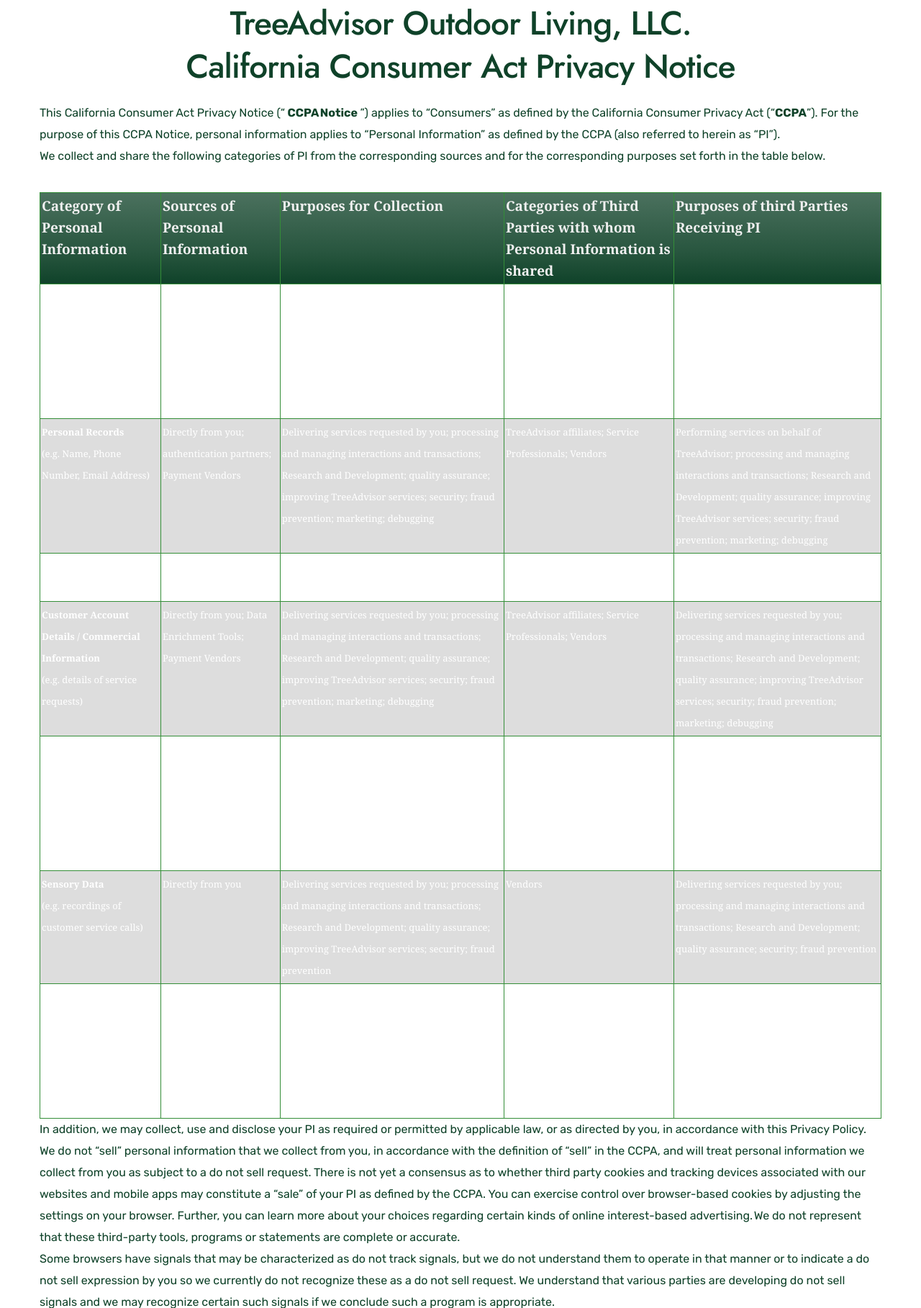
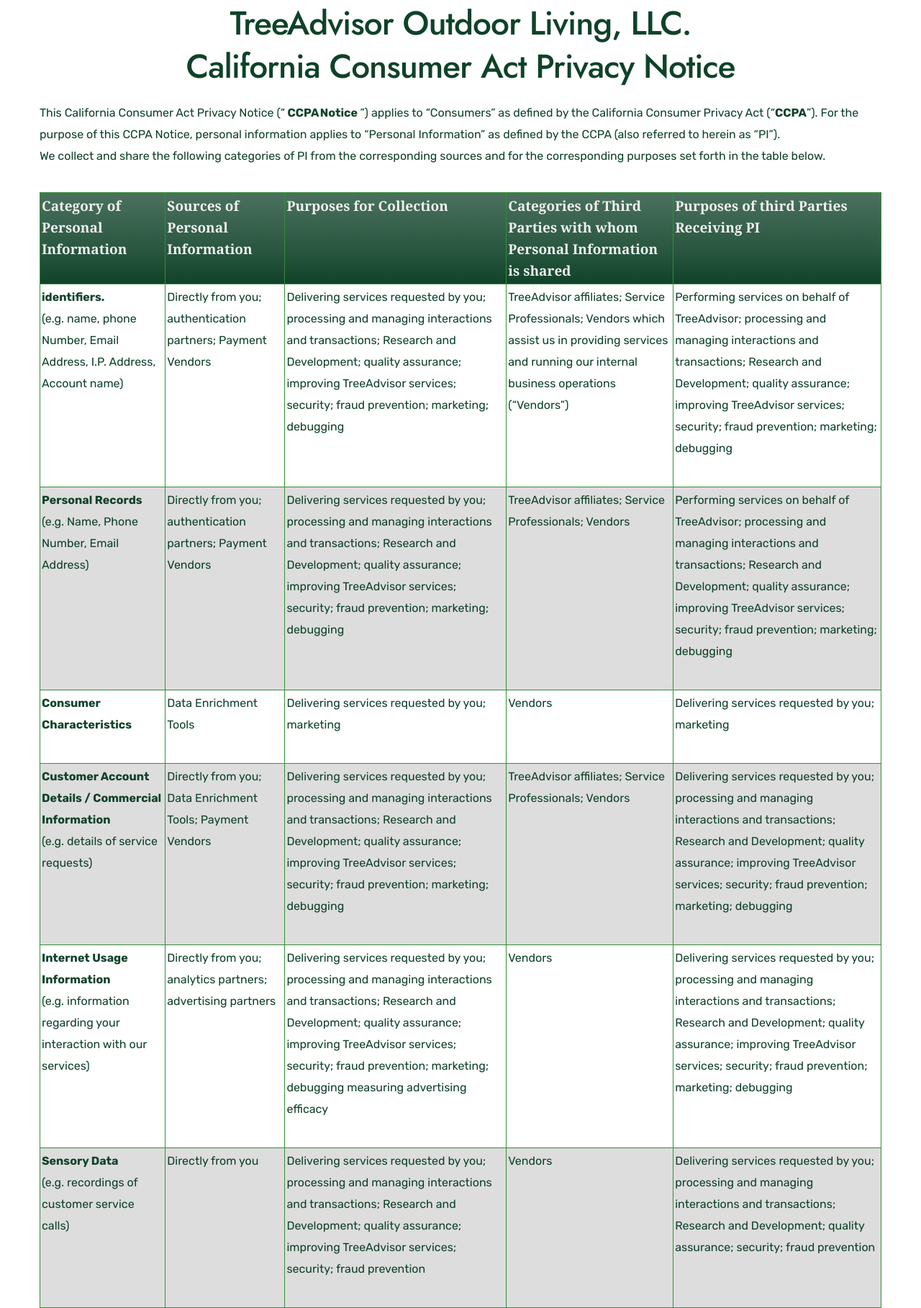
Before and after one commit to mcardy-ux/treeadvisor, a PHP site: page /california_privacy.php in a window 1280 px wide. Shown: the part 270-2087 px from the top of the page at 72% size. Run offline with PHP 8.4, Linux system fonts and the light colour scheme; some web fonts are replaced.

Commit message:
se realizo cambios en la tabla y quedó finalizado california consumer

```diff
--- a/california_privacy.php
+++ b/california_privacy.php
@@ -25,53 +25,53 @@
                         </thead>
                         <tbody>
                         <tr>
-                        <td><strong>identifiers.</strong> <br> (e.g. name, phone Number, Email Address, I.P. Address, Account name)</td>
-                        <td>Directly from you; authentication partners; Payment Vendors</td>
-                        <td>Delivering services requested by you; processing and managing interactions and transactions; Research and Development; quality assurance; improving TreeAdvisor services; security; fraud prevention; marketing; debugging</td>
-                        <td>TreeAdvisor affiliates; Service Professionals; Vendors which assist us in providing services and running our internal business operations (“Vendors”)</td>
-                        <td>Performing services on behalf of TreeAdvisor; processing and managing interactions and transactions; Research and Development; quality assurance; improving TreeAdvisor services; security; fraud prevention; marketing; debugging</td>
+                        <td><p class="section-desc mg-bottom-35"><strong>identifiers.</strong> <br> (e.g. name, phone Number, Email Address, I.P. Address, Account name)</p></td>
+                        <td><p class="section-desc mg-bottom-35">Directly from you; authentication partners; Payment Vendors</p></td>
+                        <td><p class="section-desc mg-bottom-35">Delivering services requested by you; processing and managing interactions and transactions; Research and Development; quality assurance; improving TreeAdvisor services; security; fraud prevention; marketing; debugging</p></td>
+                        <td><p class="section-desc mg-bottom-35">TreeAdvisor affiliates; Service Professionals; Vendors which assist us in providing services and running our internal business operations (“Vendors”)</p></td>
+                        <td><p class="section-desc mg-bottom-35">Performing services on behalf of TreeAdvisor; processing and managing interactions and transactions; Research and Development; quality assurance; improving TreeAdvisor services; security; fraud prevention; marketing; debugging</p></td>
                         </tr>
                         <tr>
-                        <td><strong>Personal Records</strong> <br> (e.g. Name, Phone Number, Email Address) </td>
-                        <td>Directly from you; authentication partners; Payment Vendors</td>
-                        <td>Delivering services requested by you; processing and managing interactions and transactions; Research and Development; quality assurance; improving TreeAdvisor services; security; fraud prevention; marketing; debugging </td>
-                        <td>TreeAdvisor affiliates; Service Professionals; Vendors </td>
-                        <td>Performing services on behalf of TreeAdvisor; processing and managing interactions and transactions; Research and Development; quality assurance; improving TreeAdvisor services; security; fraud prevention; marketing; debugging</td>
+                        <td><p class="section-desc mg-bottom-35"><strong>Personal Records</strong> <br> (e.g. Name, Phone Number, Email Address) </p></td>
+                        <td><p class="section-desc mg-bottom-35">Directly from you; authentication partners; Payment Vendors</p></td>
+                        <td><p class="section-desc mg-bottom-35">Delivering services requested by you; processing and managing interactions and transactions; Research and Development; quality assurance; improving TreeAdvisor services; security; fraud prevention; marketing; debugging </p></td>
+                        <td><p class="section-desc mg-bottom-35">TreeAdvisor affiliates; Service Professionals; Vendors </p></td>
+                        <td><p class="section-desc mg-bottom-35">Performing services on behalf of TreeAdvisor; processing and managing interactions and transactions; Research and Development; quality assurance; improving TreeAdvisor services; security; fraud prevention; marketing; debugging</p></td>
                         </tr>
                         <tr>
-                        <td><strong>Consumer Characteristics </strong></td>
-                        <td>Data Enrichment Tools</td>
-                        <td>Delivering services requested by you; marketing </td>
-                        <td>Vendors</td>
-                        <td>Delivering services requested by you; marketing </td>
+                        <td><p class="section-desc mg-bottom-35"><strong>Consumer Characteristics </strong></p></td>
+                        <td><p class="section-desc mg-bottom-35">Data Enrichment Tools</p></td>
+                        <td><p class="section-desc mg-bottom-35">Delivering services requested by you; marketing </p></td>
+                        <td><p class="section-desc mg-bottom-35">Vendors</p></td>
+                        <td><p class="section-desc mg-bottom-35">Delivering services requested by you; marketing </p></td>
                         </tr>
                         <tr>
-                        <td><strong>Customer Account Details / Commercial Information </strong> <br>(e.g. details of service requests) </td>
-                        <td>Directly from you; Data Enrichment Tools; Payment Vendors</td>
-                        <td>Delivering services requested by you; processing and managing interactions and transactions; Research and Development; quality assurance; improving TreeAdvisor services; security; fraud prevention; marketing; debugging</td>
-                        <td>TreeAdvisor affiliates; Service Professionals; Vendors</td>
-                        <td>Delivering services requested by you; processing and managing interactions and transactions; Research and Development; quality assurance; improving TreeAdvisor services; security; fraud prevention; marketing; debugging</td>
+                        <td><p class="section-desc mg-bottom-35"><strong>Customer Account Details / Commercial Information </strong> <br>(e.g. details of service requests) </p></td>
+                        <td><p class="section-desc mg-bottom-35">Directly from you; Data Enrichment Tools; Payment Vendors</p></td>
+                        <td><p class="section-desc mg-bottom-35">Delivering services requested by you; processing and managing interactions and transactions; Research and Development; quality assurance; improving TreeAdvisor services; security; fraud prevention; marketing; debugging</p></td>
+                        <td><p class="section-desc mg-bottom-35">TreeAdvisor affiliates; Service Professionals; Vendors</p></td>
+                        <td><p class="section-desc mg-bottom-35">Delivering services requested by you; processing and managing interactions and transactions; Research and Development; quality assurance; improving TreeAdvisor services; security; fraud prevention; marketing; debugging</p></td>
                         </tr>
                         <tr>
-                        <td><strong>Internet Usage Information</strong> <br> (e.g. information regarding your interaction with our services) </td>
-                        <td>Directly from you; analytics partners; advertising partners</td>
-                        <td>Delivering services requested by you; processing and managing interactions and transactions; Research and Development; quality assurance; improving TreeAdvisor services; security; fraud prevention; marketing; debugging measuring advertising efficacy </td>
-                        <td>Vendors</td>
-                        <td>Delivering services requested by you; processing and managing interactions and transactions; Research and Development; quality assurance; improving TreeAdvisor services; security; fraud prevention; marketing; debugging</td>
+                        <td><p class="section-desc mg-bottom-35"><strong>Internet Usage Information</strong> <br> (e.g. information regarding your interaction with our services) </p></td>
+                        <td><p class="section-desc mg-bottom-35">Directly from you; analytics partners; advertising partners</p></td>
+                        <td><p class="section-desc mg-bottom-35">Delivering services requested by you; processing and managing interactions and transactions; Research and Development; quality assurance; improving TreeAdvisor services; security; fraud prevention; marketing; debugging measuring advertising efficacy </p></td>
+                        <td><p class="section-desc mg-bottom-35">Vendors</p></td>
+                        <td><p class="section-desc mg-bottom-35">Delivering services requested by you; processing and managing interactions and transactions; Research and Development; quality assurance; improving TreeAdvisor services; security; fraud prevention; marketing; debugging</p></td>
                         </tr>
                         <tr>
-                        <td><strong>Sensory Data</strong> <br> (e.g. recordings of customer service calls) </td>
-                        <td>Directly from you </td>
-                        <td>Delivering services requested by you; processing and managing interactions and transactions; Research and Development; quality assurance; improving TreeAdvisor services; security; fraud prevention</td>
-                        <td>Vendors</td>
-                        <td>Delivering services requested by you; processing and managing interactions and transactions; Research and Development; quality assurance; security; fraud prevention</td>
+                        <td><p class="section-desc mg-bottom-35"><strong>Sensory Data</strong> <br> (e.g. recordings of customer service calls) </p></td>
+                        <td><p class="section-desc mg-bottom-35">Directly from you </p></td>
+                        <td><p class="section-desc mg-bottom-35">Delivering services requested by you; processing and managing interactions and transactions; Research and Development; quality assurance; improving TreeAdvisor services; security; fraud prevention</p></td>
+                        <td><p class="section-desc mg-bottom-35">Vendors</p></td>
+                        <td><p class="section-desc mg-bottom-35">Delivering services requested by you; processing and managing interactions and transactions; Research and Development; quality assurance; security; fraud prevention</p></td>
                         </tr>
                         <tr>
-                        <td><strong>Inferences from PI Collected</strong> <br> (e.g. your preferences, likelihood of interest in certain of our services) </td>
-                        <td>Data Management providers; advertising partners; internal systems</td>
-                        <td>Delivering services requested by you; Measuring advertising efficacy; marketing; improving TreeAdvisor services</td>
-                        <td>Vendors</td>
-                        <td>Performing services on behalf of TreeAdvisor; processing and managing interactions and transactions; quality assurance; improving TreeAdvisor services; security; fraud prevention; marketing; debugging</td>
+                        <td><p class="section-desc mg-bottom-35"><strong>Inferences from PI Collected</strong> <br> (e.g. your preferences, likelihood of interest in certain of our services) </p></td>
+                        <td><p class="section-desc mg-bottom-35">Data Management providers; advertising partners; internal systems</p></td>
+                        <td><p class="section-desc mg-bottom-35">Delivering services requested by you; Measuring advertising efficacy; marketing; improving TreeAdvisor services</p></td>
+                        <td><p class="section-desc mg-bottom-35">Vendors</p></td>
+                        <td><p class="section-desc mg-bottom-35">Performing services on behalf of TreeAdvisor; processing and managing interactions and transactions; quality assurance; improving TreeAdvisor services; security; fraud prevention; marketing; debugging</p></td>
                         </tr>
                         </tbody>
                         </table>
```
